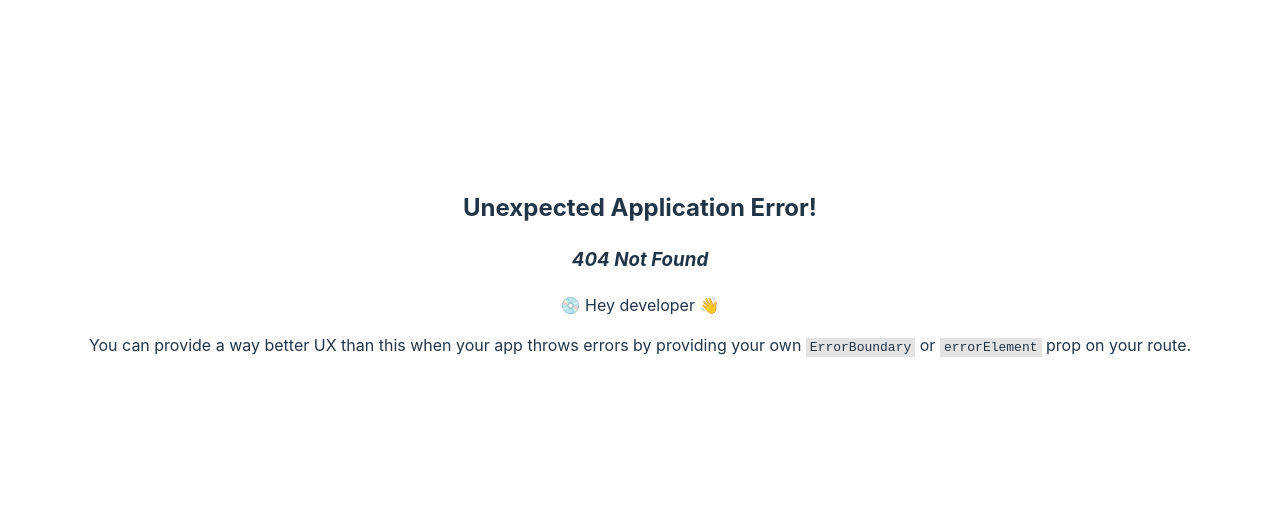
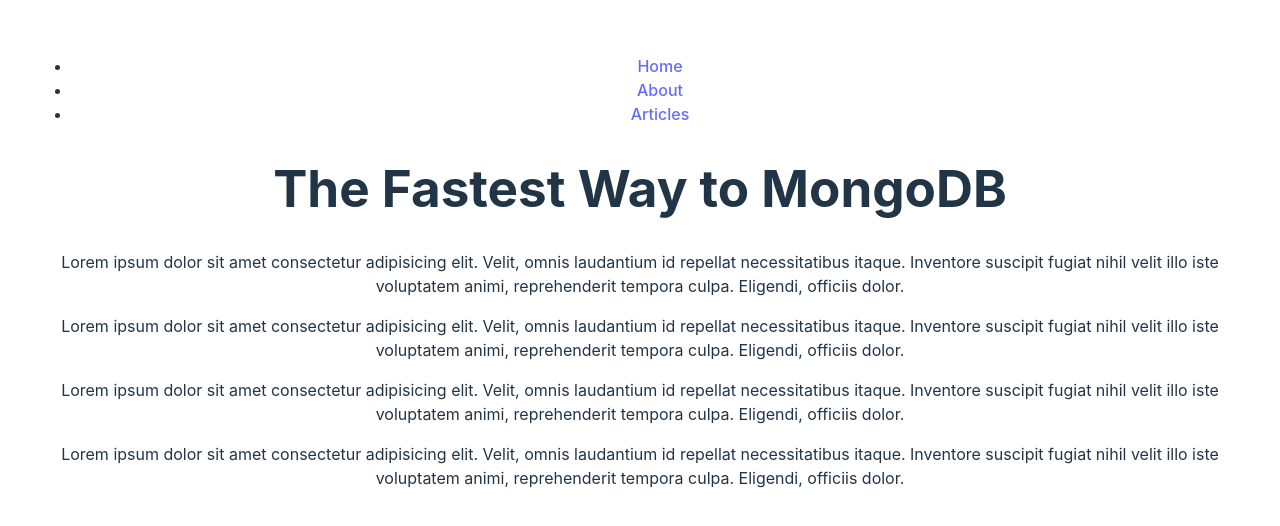
Before and after one commit to LordSahvith/Holocron-Coding-Web, a React (Vite) app in the folder matrix/js/full-stack/MERN/online/LinkedIn/Create-Host-Fullstack-Site/mine/front-end/: page /articles/learn-mongodb in a window 1280 px wide. Before the commit this address had no page. Shown: the part 128-654 px from the top of the page. Built offline with nearby package versions, Linux system fonts and the light colour scheme.

Commit message:
setup individual article page with content

```diff
--- a/matrix/js/full-stack/MERN/online/LinkedIn/Create-Host-Fullstack-Site/mine/front-end/src/App.jsx
+++ b/matrix/js/full-stack/MERN/online/LinkedIn/Create-Host-Fullstack-Site/mine/front-end/src/App.jsx
@@ -24,7 +24,7 @@
         element: <ArticlesListPage />,
       },
       {
-        path: '/articles/individual',
+        path: '/articles/:name',
         element: <ArticlePage />,
       },
     ],
--- /dev/null
+++ b/matrix/js/full-stack/MERN/online/LinkedIn/Create-Host-Fullstack-Site/mine/front-end/src/article-content.js
@@ -0,0 +1,34 @@
+const articles = [
+  {
+    name: 'learn-react',
+    title: 'The Fastest Way to Learn React',
+    content: [
+      'Lorem ipsum dolor sit amet consectetur adipisicing elit. Velit, omnis laudantium id repellat necessitatibus itaque. Inventore suscipit fugiat nihil velit illo iste voluptatem animi, reprehenderit tempora culpa. Eligendi, officiis dolor.',
+      'Lorem ipsum dolor sit amet consectetur adipisicing elit. Velit, omnis laudantium id repellat necessitatibus itaque. Inventore suscipit fugiat nihil velit illo iste voluptatem animi, reprehenderit tempora culpa. Eligendi, officiis dolor.',
+      'Lorem ipsum dolor sit amet consectetur adipisicing elit. Velit, omnis laudantium id repellat necessitatibus itaque. Inventore suscipit fugiat nihil velit illo iste voluptatem animi, reprehenderit tempora culpa. Eligendi, officiis dolor.',
+      'Lorem ipsum dolor sit amet consectetur adipisicing elit. Velit, omnis laudantium id repellat necessitatibus itaque. Inventore suscipit fugiat nihil velit illo iste voluptatem animi, reprehenderit tempora culpa. Eligendi, officiis dolor.',
+    ],
+  },
+  {
+    name: 'learn-node',
+    title: 'The Fastest Way to Node.js',
+    content: [
+      'Lorem ipsum dolor sit amet consectetur adipisicing elit. Velit, omnis laudantium id repellat necessitatibus itaque. Inventore suscipit fugiat nihil velit illo iste voluptatem animi, reprehenderit tempora culpa. Eligendi, officiis dolor.',
+      'Lorem ipsum dolor sit amet consectetur adipisicing elit. Velit, omnis laudantium id repellat necessitatibus itaque. Inventore suscipit fugiat nihil velit illo iste voluptatem animi, reprehenderit tempora culpa. Eligendi, officiis dolor.',
+      'Lorem ipsum dolor sit amet consectetur adipisicing elit. Velit, omnis laudantium id repellat necessitatibus itaque. Inventore suscipit fugiat nihil velit illo iste voluptatem animi, reprehenderit tempora culpa. Eligendi, officiis dolor.',
+      'Lorem ipsum dolor sit amet consectetur adipisicing elit. Velit, omnis laudantium id repellat necessitatibus itaque. Inventore suscipit fugiat nihil velit illo iste voluptatem animi, reprehenderit tempora culpa. Eligendi, officiis dolor.',
+    ],
+  },
+  {
+    name: 'learn-mongodb',
+    title: 'The Fastest Way to MongoDB',
+    content: [
+      'Lorem ipsum dolor sit amet consectetur adipisicing elit. Velit, omnis laudantium id repellat necessitatibus itaque. Inventore suscipit fugiat nihil velit illo iste voluptatem animi, reprehenderit tempora culpa. Eligendi, officiis dolor.',
+      'Lorem ipsum dolor sit amet consectetur adipisicing elit. Velit, omnis laudantium id repellat necessitatibus itaque. Inventore suscipit fugiat nihil velit illo iste voluptatem animi, reprehenderit tempora culpa. Eligendi, officiis dolor.',
+      'Lorem ipsum dolor sit amet consectetur adipisicing elit. Velit, omnis laudantium id repellat necessitatibus itaque. Inventore suscipit fugiat nihil velit illo iste voluptatem animi, reprehenderit tempora culpa. Eligendi, officiis dolor.',
+      'Lorem ipsum dolor sit amet consectetur adipisicing elit. Velit, omnis laudantium id repellat necessitatibus itaque. Inventore suscipit fugiat nihil velit illo iste voluptatem animi, reprehenderit tempora culpa. Eligendi, officiis dolor.',
+    ],
+  },
+];
+
+export default articles;
--- a/matrix/js/full-stack/MERN/online/LinkedIn/Create-Host-Fullstack-Site/mine/front-end/src/pages/ArticlePage.jsx
+++ b/matrix/js/full-stack/MERN/online/LinkedIn/Create-Host-Fullstack-Site/mine/front-end/src/pages/ArticlePage.jsx
@@ -1,3 +1,17 @@
+import { useParams } from 'react-router-dom';
+import articles from '../article-content';
+
 export default function ArticlePage() {
-  return <h1>This is the Article Page!</h1>;
+  const { name } = useParams();
+
+  const article = articles.find(article => article.name === name);
+
+  return (
+    <>
+      <h1>{article.title}</h1>
+      {article.content.map(paragrph => (
+        <p key={paragrph}>{paragrph}</p>
+      ))}
+    </>
+  );
 }
```
